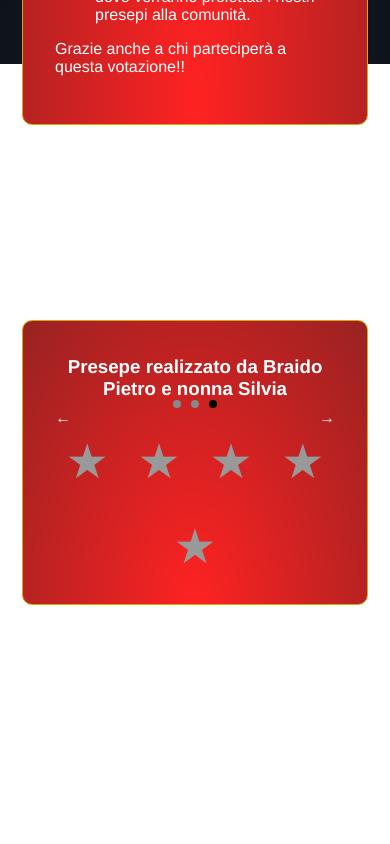
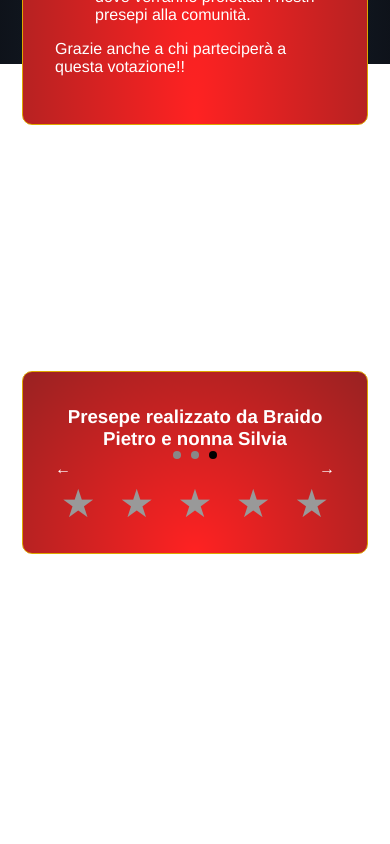
Before and after one commit to nicolatoscan/concorso-presepi-2020, a Vue app: page / in a window 390 px wide. Shown: the part 780-1624 px from the top of the page. Built offline with nearby package versions, Linux system fonts and the light colour scheme.

Commit message:
ui fix small screen

```diff
--- a/src/components/StarRating.vue
+++ b/src/components/StarRating.vue
@@ -36,15 +36,19 @@ export default defineComponent({
 <style scoped lang="scss">
 
 .star-wrapper {
-  display: inline-block;
+  display: flex;
+  justify-content: center;
 
   .star {
-    display: inline-block;
     padding: 0.3em;
     font-size: 3em;
     color: #999;
     cursor: pointer;
     transition: 0.2s ease-in color;
+    font-size: 10vw;
+    @media screen and (min-width: 600px) {
+      font-size: 4em;
+    }
     &.active {
       color: #FFD700;
     }
--- a/src/views/Home.vue
+++ b/src/views/Home.vue
@@ -130,7 +130,6 @@ header {
   .presepe-wrapper {
     // scroll-snap-align: start;
     min-height: 80vh;
-    max-height: 100vh;
     display: flex;
     align-items: center;
 
```
